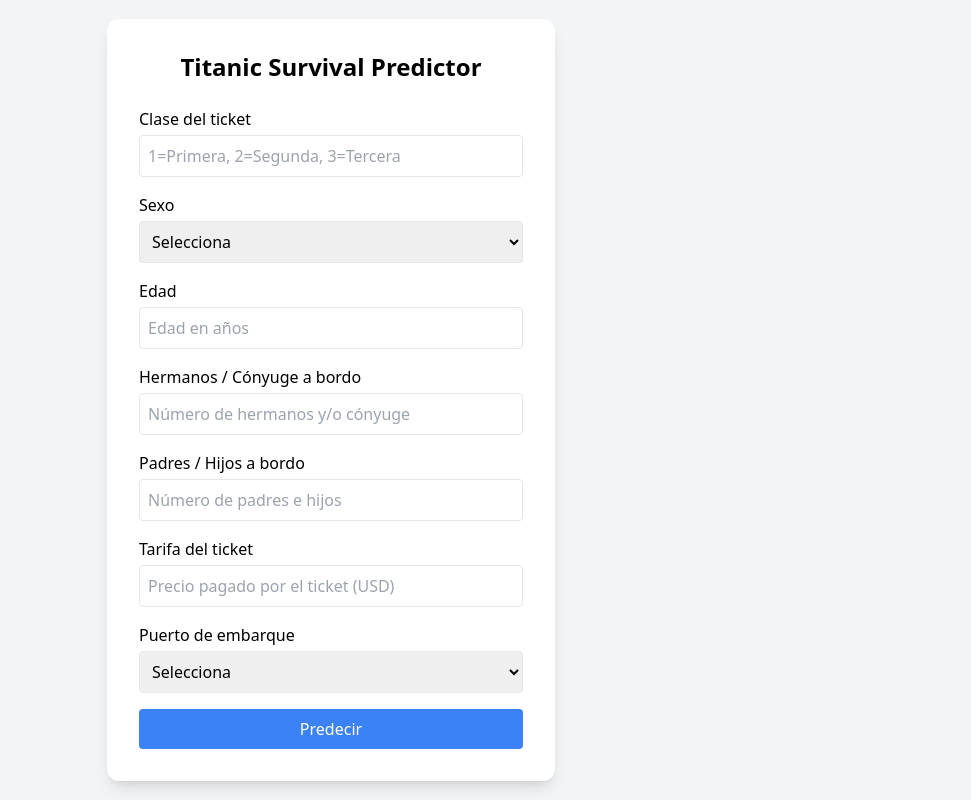
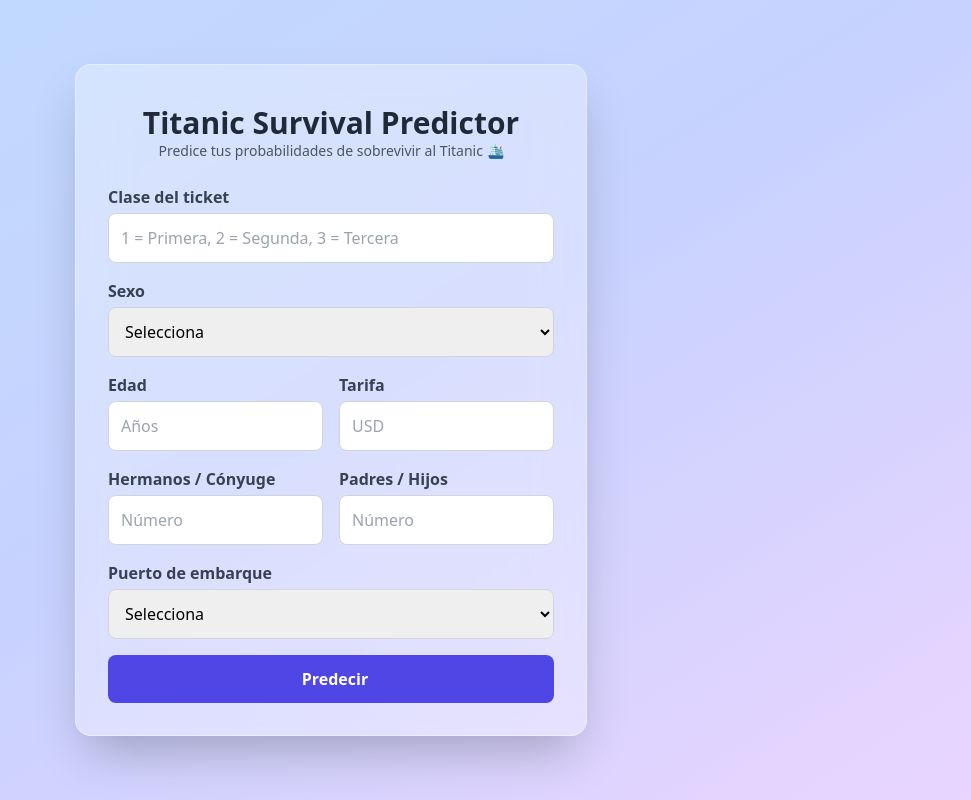
Before and after one commit to dandark666/titanic_app, a Django app: page / in a window 1280 px wide. Shown: the whole page, without its empty margins (309-1280 px from the left). Run offline with Django 5.2, Linux system fonts and the light colour scheme; parts of the project's set-up code (start-up, migrations or seed data) failed here and were passed over; some libraries are stand-ins or nearby versions.

Commit message:
Update index.html

```diff
--- a/predictor/templates/index.html
+++ b/predictor/templates/index.html
@@ -4,21 +4,29 @@
     <meta charset="UTF-8">
     <title>Predicción Titanic</title>
     <script src="https://cdn.tailwindcss.com"></script>
+    <script src="https://unpkg.com/@phosphor-icons/web"></script>
 </head>
-<body class="bg-gray-100 flex justify-center items-center min-h-screen">
-    <div class="bg-white p-8 rounded-xl shadow-lg w-full max-w-md">
-        <h1 class="text-2xl font-bold mb-6 text-center">Titanic Survival Predictor</h1>
+<body class="bg-gradient-to-br from-blue-200 via-indigo-200 to-purple-200 min-h-screen flex items-center justify-center">
 
-        <!-- Resultado de la predicción -->
+    <div class="backdrop-blur-xl bg-white/30 shadow-2xl rounded-2xl p-8 w-full max-w-lg border border-white/40">
+        <div class="text-center mb-6">
+            <i class="ph ph-anchor-simple text-4xl text-indigo-600"></i>
+            <h1 class="text-3xl font-extrabold text-gray-800 mt-2">Titanic Survival Predictor</h1>
+            <p class="text-gray-600 text-sm">Predice tus probabilidades de sobrevivir al Titanic 🛳️</p>
+        </div>
+
+        <!-- Resultado -->
         {% if prediction %}
             {% if pred == 1 %}
-                <div class="mb-4 p-3 bg-green-100 text-green-800 rounded">
+                <div class="mb-4 p-4 bg-green-100 border-l-4 border-green-500 text-green-800 rounded-md animate-fade-in">
+                    <i class="ph ph-smiley mr-1"></i> {{ prediction }}
+                </div>
             {% else %}
-                <div class="mb-4 p-3 bg-red-100 text-red-800 rounded">
+                <div class="mb-4 p-4 bg-red-100 border-l-4 border-red-500 text-red-800 rounded-md animate-fade-in">
+                    <i class="ph ph-warning mr-1"></i> {{ prediction }}
+                </div>
             {% endif %}
-                    {{ prediction }}
-                </div>
-            <p class="text-sm text-gray-500 mb-4">Precisión del modelo: {{ accuracy }}%</p>
+            <p class="text-sm text-gray-600 mb-4 text-center">🎯 Precisión del modelo: <strong>{{ accuracy }}%</strong></p>
         {% endif %}
 
         <!-- Formulario -->
@@ -26,42 +34,49 @@
             {% csrf_token %}
 
             <div>
-                <label class="block font-medium mb-1">Clase del ticket</label>
-                <input name="Pclass" type="number" min="1" max="3" placeholder="1=Primera, 2=Segunda, 3=Tercera" required class="w-full p-2 border rounded"/>
+                <label class="block font-semibold mb-1 text-gray-700">Clase del ticket</label>
+                <input name="Pclass" type="number" min="1" max="3" placeholder="1 = Primera, 2 = Segunda, 3 = Tercera"
+                    required class="w-full p-3 rounded-lg border border-gray-300 focus:outline-none focus:ring-2 focus:ring-indigo-400">
             </div>
 
             <div>
-                <label class="block font-medium mb-1">Sexo</label>
-                <select name="Sex" required class="w-full p-2 border rounded">
+                <label class="block font-semibold mb-1 text-gray-700">Sexo</label>
+                <select name="Sex" required class="w-full p-3 rounded-lg border border-gray-300 focus:outline-none focus:ring-2 focus:ring-indigo-400">
                     <option value="">Selecciona</option>
                     <option value="male">Masculino</option>
                     <option value="female">Femenino</option>
                 </select>
             </div>
 
-            <div>
-                <label class="block font-medium mb-1">Edad</label>
-                <input name="Age" type="number" min="0" placeholder="Edad en años" required class="w-full p-2 border rounded"/>
+            <div class="grid grid-cols-2 gap-4">
+                <div>
+                    <label class="block font-semibold mb-1 text-gray-700">Edad</label>
+                    <input name="Age" type="number" min="0" placeholder="Años" required
+                        class="w-full p-3 rounded-lg border border-gray-300 focus:outline-none focus:ring-2 focus:ring-indigo-400">
+                </div>
+                <div>
+                    <label class="block font-semibold mb-1 text-gray-700">Tarifa</label>
+                    <input name="Fare" type="number" step="0.01" min="0" placeholder="USD" required
+                        class="w-full p-3 rounded-lg border border-gray-300 focus:outline-none focus:ring-2 focus:ring-indigo-400">
+                </div>
+            </div>
+
+            <div class="grid grid-cols-2 gap-4">
+                <div>
+                    <label class="block font-semibold mb-1 text-gray-700">Hermanos / Cónyuge</label>
+                    <input name="SibSp" type="number" min="0" placeholder="Número" required
+                        class="w-full p-3 rounded-lg border border-gray-300 focus:outline-none focus:ring-2 focus:ring-indigo-400">
+                </div>
+                <div>
+                    <label class="block font-semibold mb-1 text-gray-700">Padres / Hijos</label>
+                    <input name="Parch" type="number" min="0" placeholder="Número" required
+                        class="w-full p-3 rounded-lg border border-gray-300 focus:outline-none focus:ring-2 focus:ring-indigo-400">
+                </div>
             </div>
 
             <div>
-                <label class="block font-medium mb-1">Hermanos / Cónyuge a bordo</label>
-                <input name="SibSp" type="number" min="0" placeholder="Número de hermanos y/o cónyuge" required class="w-full p-2 border rounded"/>
-            </div>
-
-            <div>
-                <label class="block font-medium mb-1">Padres / Hijos a bordo</label>
-                <input name="Parch" type="number" min="0" placeholder="Número de padres e hijos" required class="w-full p-2 border rounded"/>
-            </div>
-
-            <div>
-                <label class="block font-medium mb-1">Tarifa del ticket</label>
-                <input name="Fare" type="number" min="0" step="0.01" placeholder="Precio pagado por el ticket (USD)" required class="w-full p-2 border rounded"/>
-            </div>
-
-            <div>
-                <label class="block font-medium mb-1">Puerto de embarque</label>
-                <select name="Embarked" required class="w-full p-2 border rounded">
+                <label class="block font-semibold mb-1 text-gray-700">Puerto de embarque</label>
+                <select name="Embarked" required class="w-full p-3 rounded-lg border border-gray-300 focus:outline-none focus:ring-2 focus:ring-indigo-400">
                     <option value="">Selecciona</option>
                     <option value="C">Cherbourg</option>
                     <option value="Q">Queenstown</option>
@@ -69,8 +84,21 @@
                 </select>
             </div>
 
-            <button type="submit" class="w-full bg-blue-500 text-white p-2 rounded hover:bg-blue-600">Predecir</button>
+            <button id="predict-btn" type="submit"
+                class="w-full bg-indigo-600 text-white p-3 rounded-lg font-semibold hover:bg-indigo-700 transition-all duration-200 flex items-center justify-center gap-2">
+                <i class="ph ph-magic-wand"></i> <span>Predecir</span>
+            </button>
         </form>
     </div>
+
+    <script>
+        // Animación de carga al presionar "Predecir"
+        const btn = document.getElementById('predict-btn');
+        btn.addEventListener('click', () => {
+            btn.innerHTML = '<i class="ph ph-spinner animate-spin"></i> Procesando...';
+            btn.disabled = true;
+        });
+    </script>
+
 </body>
 </html>
```
